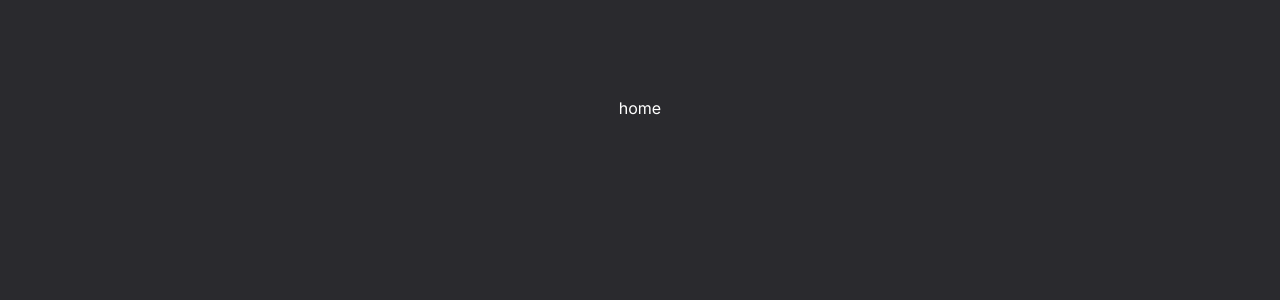
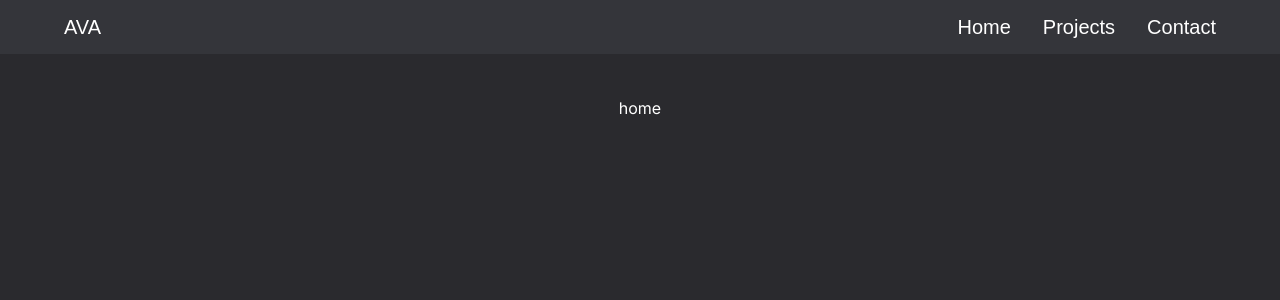
Before and after one commit to nchlnnmrvnz/portfolio, a Next.js app: page / in a window 1280 px wide. Shown: the top 300 px of the page. Built offline with nearby package versions, Linux system fonts and the light colour scheme.

Commit message:
feat: ADD navbar component

```diff
--- a/app/page.tsx
+++ b/app/page.tsx
@@ -1,8 +1,10 @@
+import Navbar from '@/components/Navbar';
 import React from 'react';
 
 export default function Home() {
   return (
     <main className="flex min-h-screen flex-col items-center justify-between p-24">
+      <Navbar />
       home
     </main>
   )
--- /dev/null
+++ b/components/Navbar.tsx
@@ -0,0 +1,18 @@
+const Navbar: React.FC = () => {
+
+     return (
+          <nav className="w-screen fixed flex justify-between items-center top-0 right-0 left-0 px-6 py-3 bg-light-gray text-base font-montserrat">
+               <a className="ml-10" href="#home">
+                    AVA
+               </a>
+
+               <div className="flex space-x-8 mr-10 cursor-pointer">
+                    <a href="#home">Home</a>
+                    <a href="#projects">Projects</a>
+                    <a href="#contact">Contact</a>
+               </div>
+          </nav>
+     );
+     };
+
+     export default Navbar;
```
